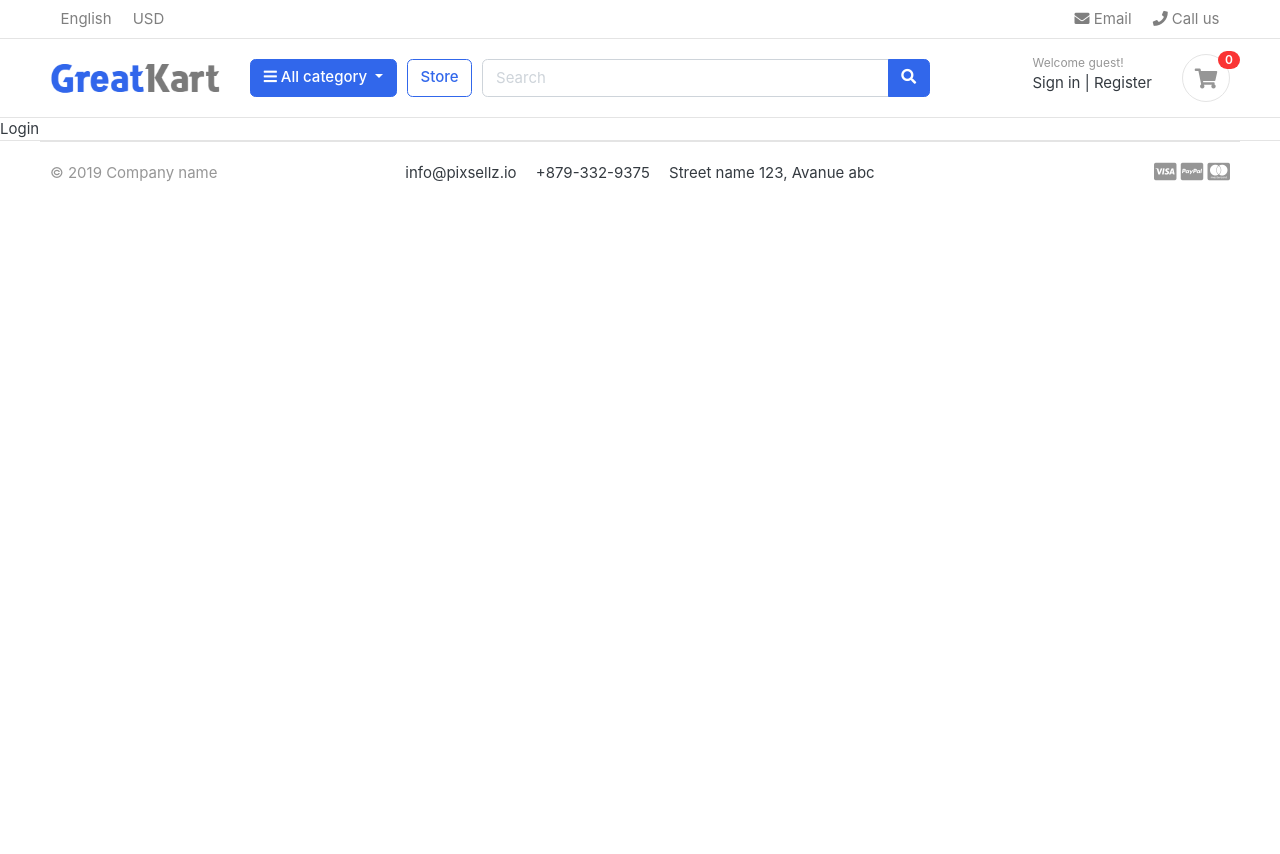
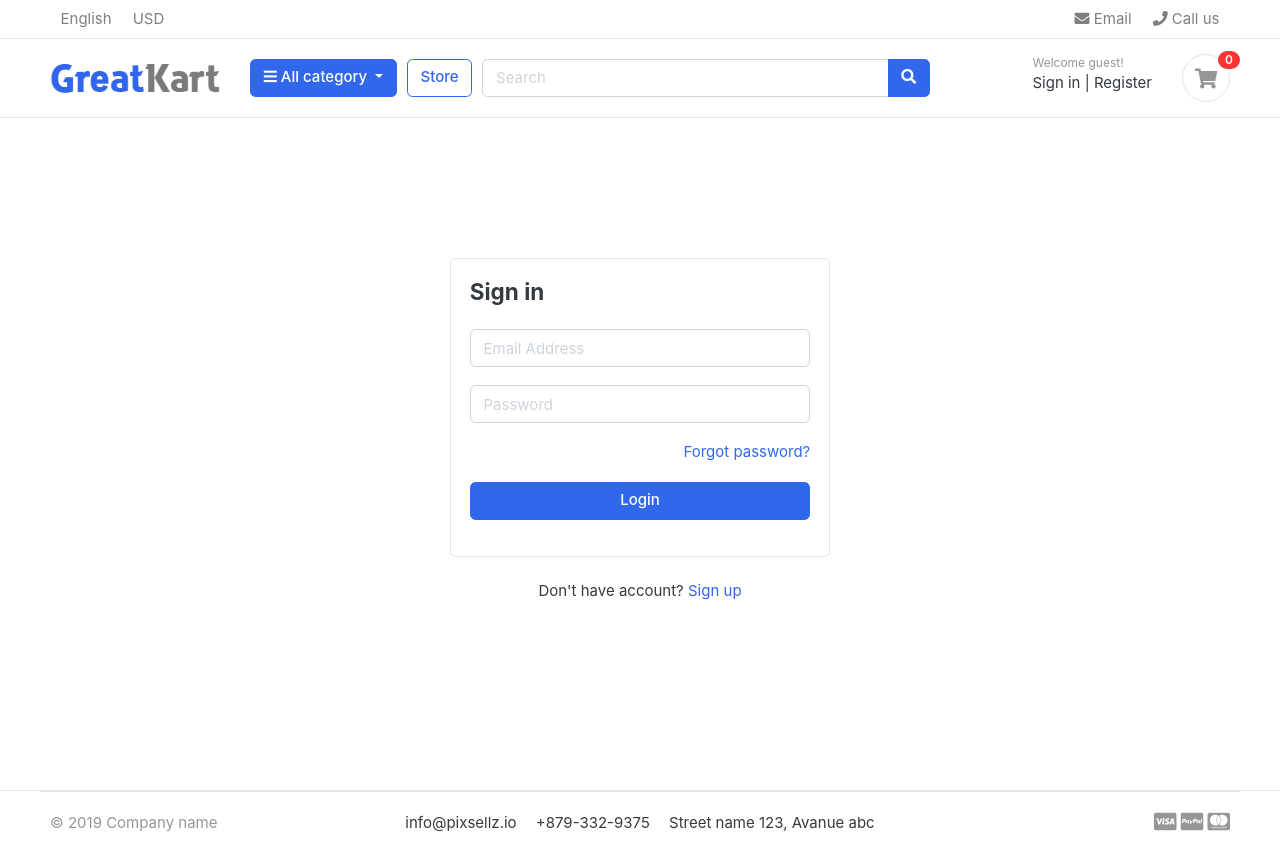
Before and after one commit to amanovishnu/greatkart-django, a Django app: page /accounts/login/ in a window 1280 px wide. Before the commit the page ends 182 px from the top, so only its background shows below. Run offline with Django 3.2, Linux system fonts and the light colour scheme; data that the repository does not hold is empty; some libraries are stand-ins or nearby versions; some web fonts are replaced.

Commit message:
info - user login & logout functionalities added

```diff
--- a/accounts/views.py
+++ b/accounts/views.py
@@ -1,4 +1,6 @@
-from django.shortcuts import render
+from django.shortcuts import render, redirect
+from django.contrib import messages, auth
+from django.contrib.auth.decorators import login_required
 from .forms import RegistrationForm
 from .models import Account
 
@@ -22,13 +24,30 @@ def register(request):
                 )
             user.phone_number = phone_number
             user.save()
+            messages.success(request,'Registration Successful')
+            return redirect('register')
     else:
         form = RegistrationForm()
     data = {'form': form}
     return render(request, 'accounts/register.html', context=data)
 
 def login(request):
+    if request.method == 'POST':
+        email = request.POST.get('email')
+        password = request.POST.get('password')
+        user = auth.authenticate(email=email, password=password)
+        if user is not None:
+            auth.login(request, user)
+            messages.success(request, 'Login Successful. you\'re now logged in')
+            return redirect('home')
+        else:
+            messages.error(request, 'Invalid Login credentials. please check your details')
+            return redirect('login')
     return render(request, 'accounts/login.html')
 
+
+@login_required(login_url='login')
 def logout(request):
-    return render(request, 'accounts/logout.html')
+    auth.logout(request)
+    messages.success(request, 'You are Logged out Successfully')
+    return redirect('login')
--- a/greatkart/settings.py
+++ b/greatkart/settings.py
@@ -152,3 +152,9 @@ DEFAULT_AUTO_FIELD = 'django.db.models.BigAutoField'
 # Media files configuration
 MEDIA_URL = '/media/'
 MEDIA_ROOT = os.path.join(BASE_DIR, 'media')
+
+
+from django.contrib.messages import constants as messages
+MESSAGE_TAGS = {
+    messages.ERROR: 'danger',
+}
--- a/static_local/js/script.js
+++ b/static_local/js/script.js
@@ -1,7 +1,7 @@
 // some scripts
 
 // jquery ready start
-$(document).ready(function() {
+$(document).ready(function () {
     // jQuery code
 
 
@@ -22,7 +22,7 @@ $(document).ready(function() {
     $('.js-check :radio').change(function () {
         var check_attr_name = $(this).attr('name');
         if ($(this).is(':checked')) {
-            $('input[name='+ check_attr_name +']').closest('.js-check').removeClass('active');
+            $('input[name=' + check_attr_name + ']').closest('.js-check').removeClass('active');
             $(this).closest('.js-check').addClass('active');
             // item.find('.radio').find('span').text('Add');
 
@@ -47,7 +47,7 @@ $(document).ready(function() {
 
 
     //////////////////////// Bootstrap tooltip
-	if($('[data-toggle="tooltip"]').length>0) {  // check if element exists
+    if ($('[data-toggle="tooltip"]').length > 0) {  // check if element exists
         $('[data-toggle="tooltip"]').tooltip()
     } // end if
 
@@ -57,3 +57,8 @@ $(document).ready(function() {
 
 });
 // jquery end
+
+
+setTimeout(() => {
+    $("#message").fadeOut("slow");
+}, 5000)
--- a/templates/accounts/login.html
+++ b/templates/accounts/login.html
@@ -2,5 +2,33 @@
 {% load static %}
 
 {% block content %}
-Login
+
+<!-- ========================= SECTION CONTENT START ========================= -->
+<section class="section-conten padding-y" style="min-height:84vh">
+    <div class="card mx-auto" style="max-width: 380px; margin-top:100px;">
+        <div class="card-body">
+            {% include 'includes/messages.html' %}
+            <h4 class="card-title mb-4">Sign in</h4>
+            <form action="{% url 'login' %}" method="POST">
+                {% csrf_token %}
+                <div class="form-group">
+                    <input type="email" name="email" class="form-control" placeholder="Email Address">
+                </div>
+                <div class="form-group">
+                    <input type="password" name="password" class="form-control" placeholder="Password">
+                </div>
+                <div class="form-group">
+                    <a href="#" class="float-right">Forgot password?</a>
+                </div>
+                <div class="form-group">
+                    <button type="submit" class="btn btn-primary btn-block"> Login </button>
+                </div>
+            </form>
+        </div>
+    </div>
+    <p class="text-center mt-4">Don't have account? <a href="{% url 'register' %}">Sign up</a></p>
+    <br><br>
+</section>
+<!-- ========================= SECTION CONTENT END =========================== -->
+
 {% endblock %}
--- a/templates/accounts/register.html
+++ b/templates/accounts/register.html
@@ -1,12 +1,12 @@
 {% extends 'base.html' %}
 {% load static %}
-
 {% block content %}
 
 <!-- ========================= SECTION CONTENT START ========================= -->
 <section class="section-content padding-y">
     <div class="card mx-auto" style="max-width:520px; margin-top:40px;">
         <article class="card-body">
+            {% include 'includes/messages.html' %}
             <header class="mb-4">
                 <h4 class="card-title">Sign up</h4>
             </header>
--- /dev/null
+++ b/templates/includes/messages.html
@@ -0,0 +1,15 @@
+{% if messages %}
+<div class="messages">
+    {% for message in messages %}
+    <div id="message" class="container px-0">
+        <div {% if message.tags %} class="alert alert-{{ message.tags }}" {% endif %} role="alert">
+            <button type="button" class="close" data-dismiss="alert">
+                <span aria-hidden="true">&times;</span>
+            </button>
+            {% if message.level == DEFAULT_MESSAGE_LEVELS.ERROR %}Error: {% endif %}
+            {{ message }}
+            {% endfor %}
+        </div>
+    </div>
+</div>
+{% endif %}
--- a/templates/includes/navbar.html
+++ b/templates/includes/navbar.html
@@ -64,6 +64,7 @@
                 </div>
                 <div class="col-lg-3 col-sm-6 col-8 order-2 order-lg-3">
                     <div class="d-flex justify-content-end mb-3 mb-lg-0">
+                        {% if user.id is None %}
                         <div class="widget-header">
                             <small class="title text-muted">Welcome guest!</small>
                             <div>
@@ -71,6 +72,15 @@
                                 <a href="{% url 'register' %}"> Register</a>
                             </div>
                         </div>
+                        {% else %}
+                        <div class="widget-header">
+                            <small class="title text-muted">Welcome {{user.first_name}} {{user.last_name}}</small>
+                            <div>
+                                <a href="{% url 'login' %}">Dashboard</a> <span class="dark-transp"> | </span>
+                                <a href="{% url 'logout' %}"> Logout</a>
+                            </div>
+                        </div>
+                        {% endif %}
                         <a href="{% url 'cart' %}" class="widget-header pl-3 ml-3">
                             <div class="icon icon-sm rounded-circle border"><i class="fa fa-shopping-cart"></i>
                             </div>
```
Lines whose indentation alone changed are shown as unchanged.
